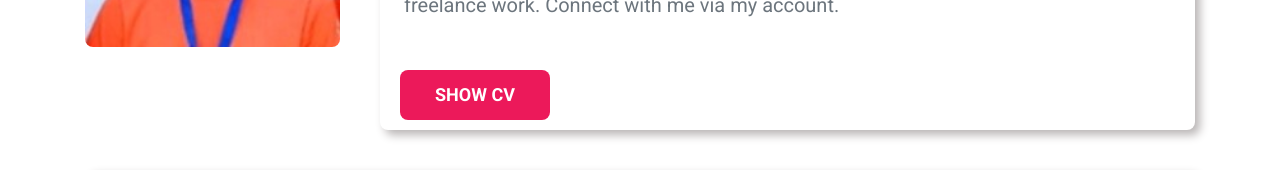
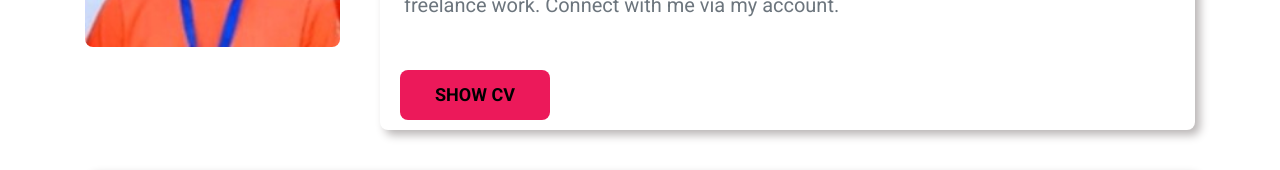
Before and after one commit to bola-nabil/bola-nabil, a React (Create React App) app: page /about in a window 1280 px wide. Shown: the part 538-708 px from the top of the page. Built offline with nearby package versions, Linux system fonts and the light colour scheme.

Commit message:
improve styles

```diff
--- a/src/components/about-me/about-me.css
+++ b/src/components/about-me/about-me.css
@@ -1,5 +1,5 @@
 a {
-    color: gray;
+    color: black;
 }
 
 a:hover {
--- a/src/pages/About/about.css
+++ b/src/pages/About/about.css
@@ -38,7 +38,8 @@
   height: 50px;
   font-size: 18px;
   background-color: var(--main-color);
-  color: var(--second-color);
+  color: black;
+  font-weight: bold;
 }
 
 .cv-box .cv:hover {
```
